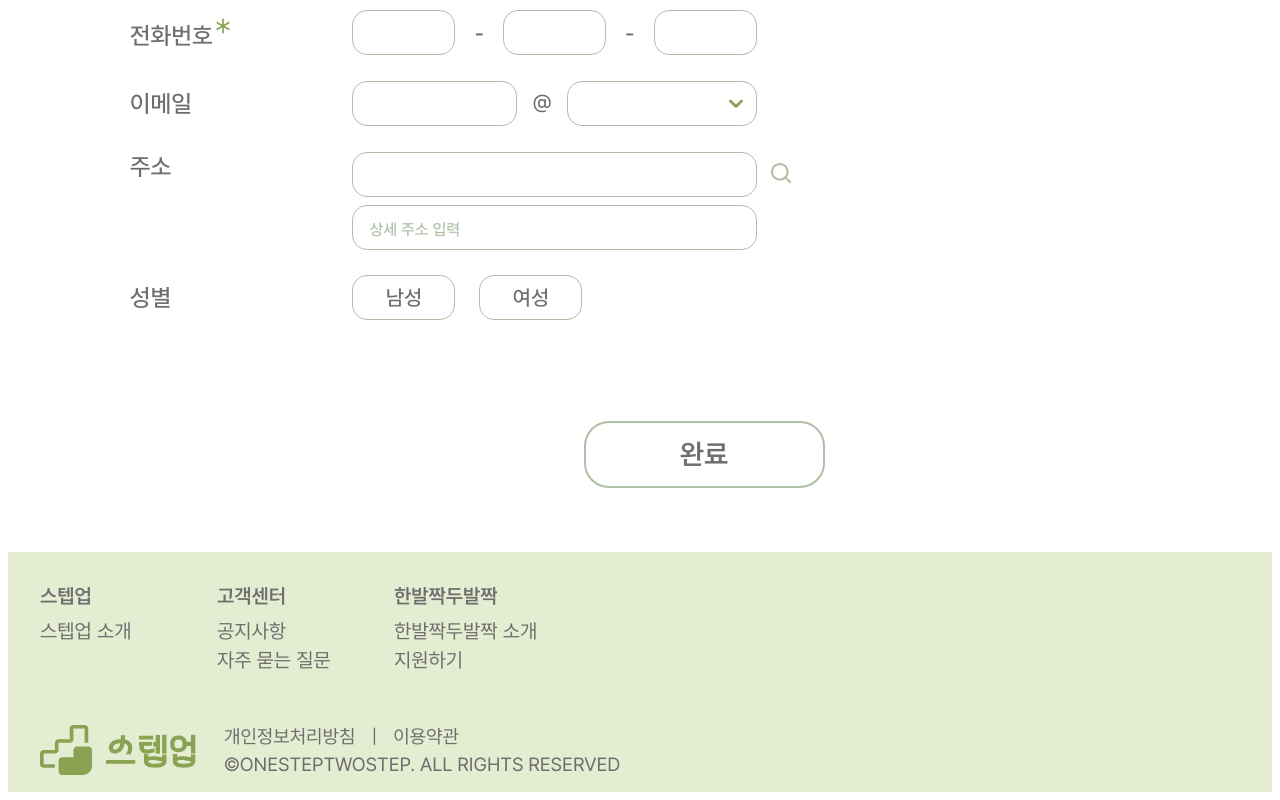
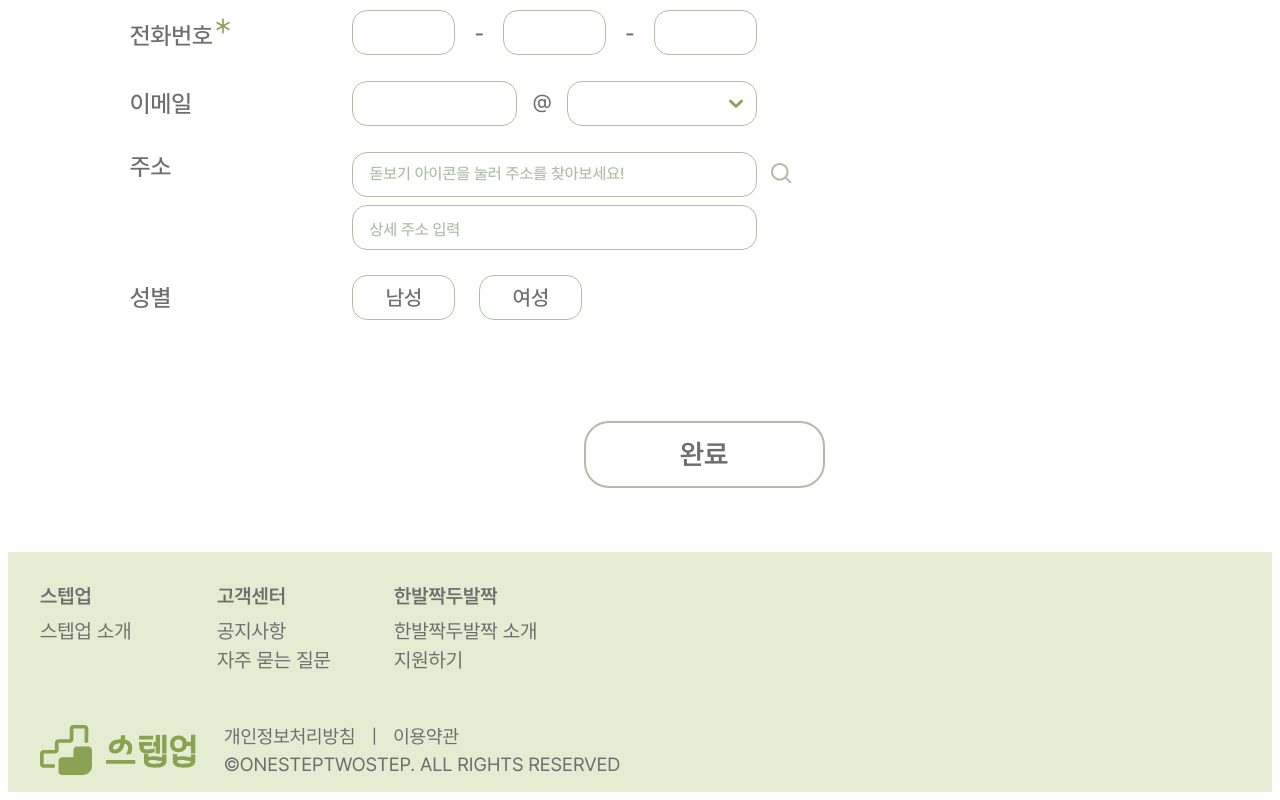
Before and after one commit to ICT-project-stepup/stepup-web, a React (Create React App) app: page /farmsignin in a window 1280 px wide. Shown: the part 941-1741 px from the top of the page. Built offline with nearby package versions, Linux system fonts and the light colour scheme.

Commit message:
Add: 주소찾기 도움말 추가

```diff
--- a/src/components/input/address.js
+++ b/src/components/input/address.js
@@ -32,7 +32,15 @@ const AddressInput = ({ subBoxStyle, onAddressChange, ...props }) => {
             alignItems: "row",
           }}
         >
-          <SubBox style={subBoxStyle}>{address}</SubBox>
+          <SubBox style={subBoxStyle}>
+            {address ? (
+              address
+            ) : (
+              <PlaceholderText>
+                돋보기 아이콘을 눌러 주소를 찾아보세요!
+              </PlaceholderText>
+            )}
+          </SubBox>
           <SearchIconWrapper onClick={toggleHandler}>
             <SearchIcon />
           </SearchIconWrapper>
@@ -66,4 +74,10 @@ const SearchIconWrapper = styled.button`
   margin-bottom: 0.5rem;
 `;
 
+const PlaceholderText = styled.span`
+  color: #afbfa5;
+  font-size: 1rem;
+  user-select: none;
+`;
+
 export default AddressInput;
```
